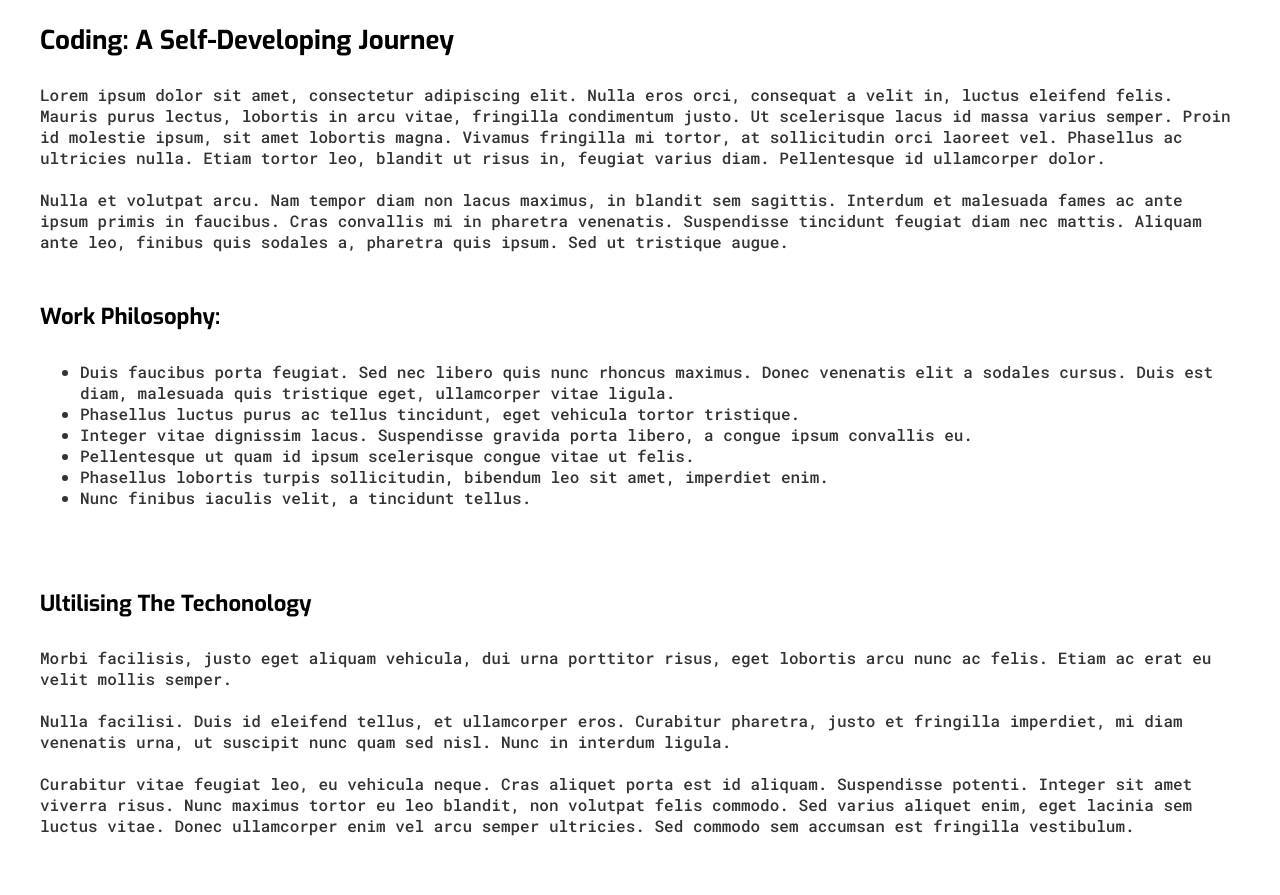
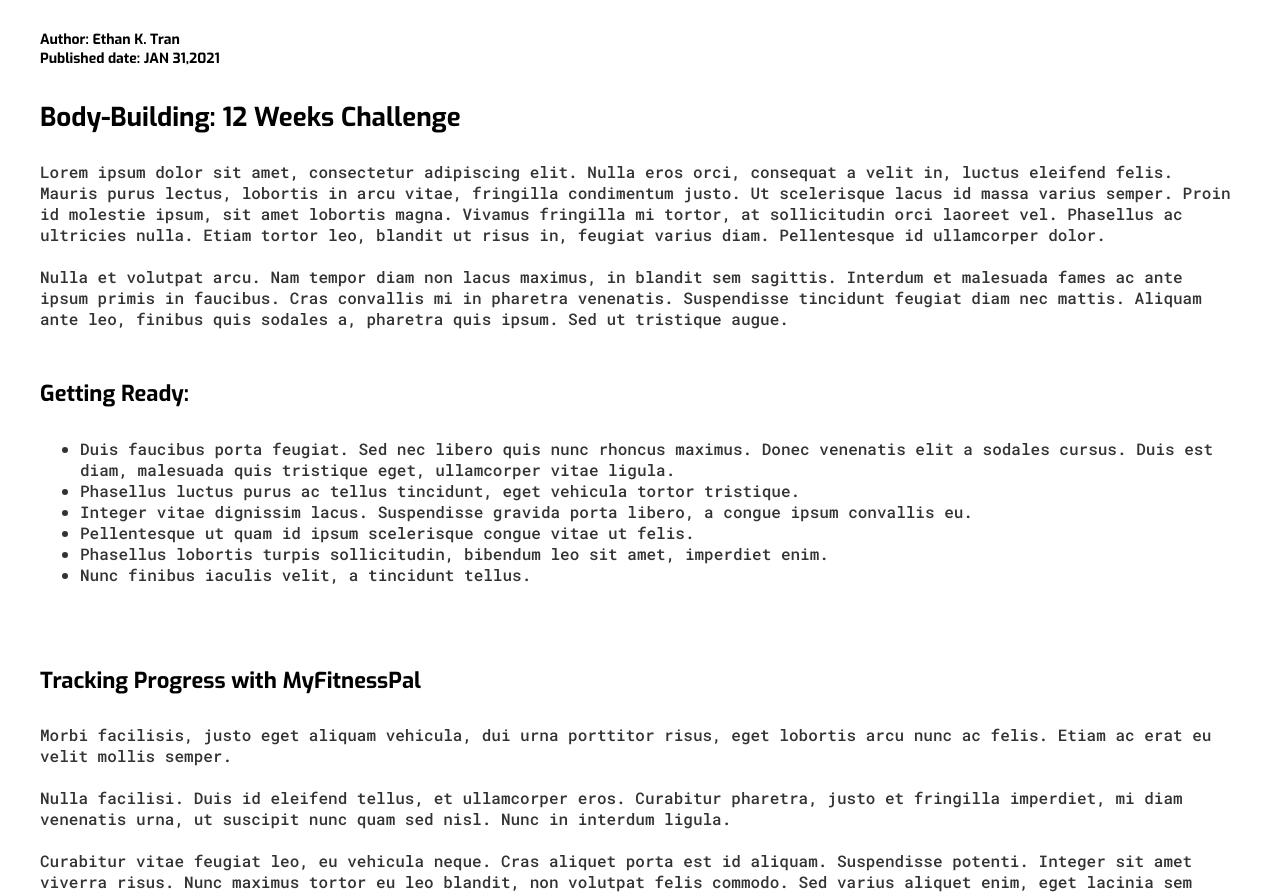
Before and after one commit to Neymartri/T1A2---Portfolio, a plain HTML site: page blog3.html in a window 1280 px wide. Shown: the part 367-1262 px from the top of the page. Before the commit the page ends 1219 px from the top, so only its background shows below. Drawn offline with Linux system fonts and the light colour scheme.

Commit message:
add blog pages

```diff
--- a/blog3.html
+++ b/blog3.html
@@ -41,7 +41,8 @@
             <img class="img-container" src="img/Blog3.jpg">
         </div>
 
-        <h3>Coding: A Self-Developing Journey</h3>
+        <h6>Author: Ethan K. Tran <br>Published date: JAN 31,2021</h6>
+        <h3>Body-Building: 12 Weeks Challenge</h3>
         <p>Lorem ipsum dolor sit amet, consectetur adipiscing elit. Nulla eros orci,
             consequat a velit in, luctus eleifend felis. Mauris purus lectus, lobortis in arcu vitae, fringilla condimentum justo.
             Ut scelerisque lacus id massa varius semper. Proin id molestie ipsum, sit amet lobortis magna. Vivamus fringilla mi tortor, at sollicitudin orci laoreet vel. Phasellus ac ultricies nulla. Etiam tortor leo, blandit ut risus in, feugiat varius diam.
@@ -50,7 +51,7 @@
             Nulla et volutpat arcu. Nam tempor diam non lacus maximus, in blandit sem sagittis. Interdum et malesuada fames ac ante ipsum primis in faucibus. Cras convallis mi in pharetra venenatis.
             Suspendisse tincidunt feugiat diam nec mattis. Aliquam ante leo, finibus quis sodales a, pharetra quis ipsum. Sed ut tristique augue.
             <br><br>
-            <h4>Work Philosophy:</h4>
+            <h4>Getting Ready:</h4>
             <ul>
                 <li>Duis faucibus porta feugiat. Sed nec libero quis nunc rhoncus maximus. Donec venenatis elit a sodales cursus. Duis est diam, malesuada quis tristique eget, ullamcorper vitae ligula.</li>
                 <li> Phasellus luctus purus ac tellus tincidunt, eget vehicula tortor tristique.</li>
@@ -61,7 +62,7 @@
             </ul>
             <br><br>
 
-            <h4>Ultilising The Techonology</h4>
+            <h4>Tracking Progress with MyFitnessPal</h4>
             <p>Morbi facilisis, justo eget aliquam vehicula, dui urna porttitor risus, eget lobortis arcu nunc ac felis.
             Etiam ac erat eu velit mollis semper.
 
```
Also changed, not shown: blog2.html (+1 -0 lines), blog4.html (+5 -3 lines), blog5.html (+5 -4 lines).
